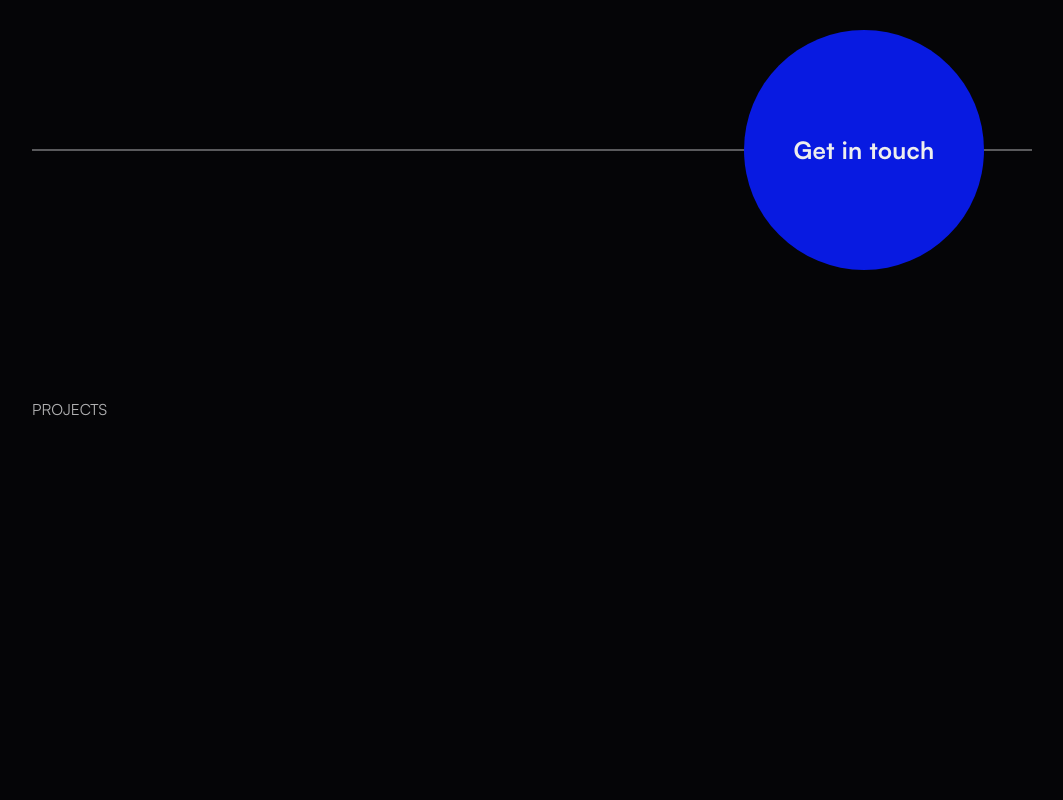
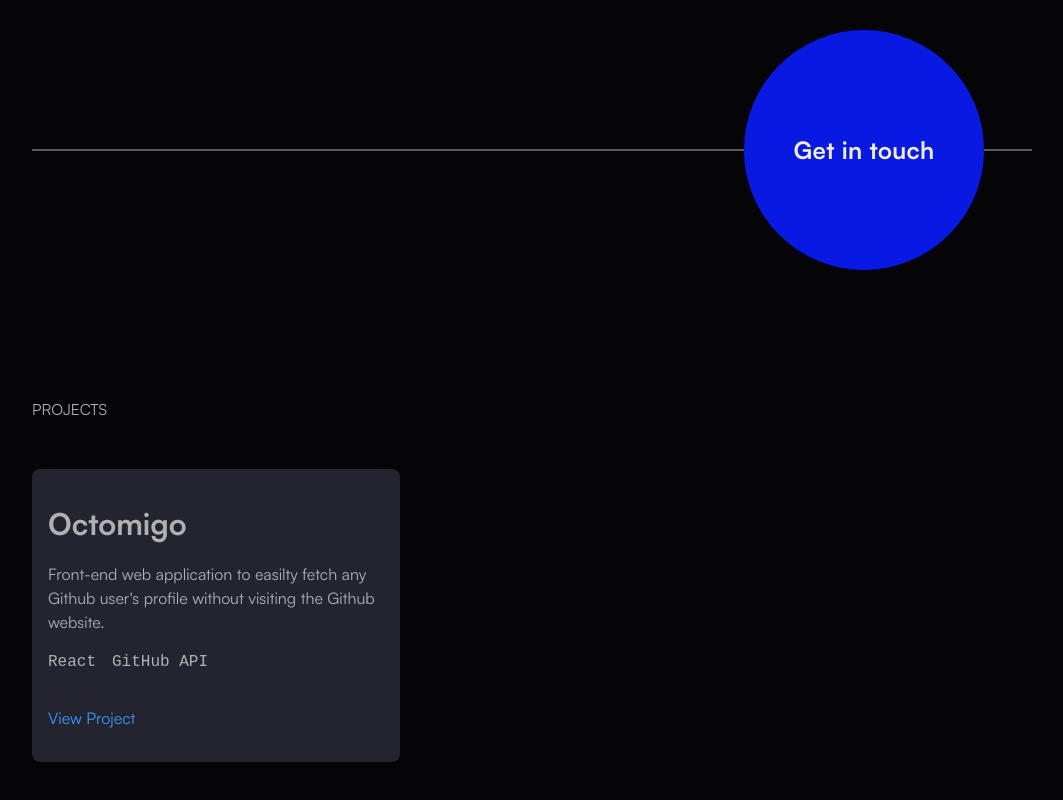
Before and after one commit to gzkdev/portfolio-022, a React (Vite) app: page / in a window 1280 px wide. Shown: the part 606-1406 px from the top of the page, without its empty margins (24-1087 px from the left). Before the commit the page ends 1203 px from the top, so only its background shows below. Built offline with nearby package versions, Linux system fonts and the light colour scheme.

Commit message:
added project item component

```diff
--- /dev/null
+++ b/src/Components/ProjectItem.jsx
@@ -0,0 +1,84 @@
+import styled from "styled-components";
+
+const ProjectItemStyled = styled.div`
+  display: flex;
+  flex-direction: column;
+  justify-content: space-between;
+  padding: 2rem 1rem;
+  background: var(--color-710);
+  border-radius: 8px;
+
+  & h4 {
+    font-size: var(--font-sze-400);
+  }
+
+  & > div {
+    font-size: var(--font-sze-200);
+    margin-top: 1rem;
+    margin-bottom: 2rem;
+
+    & ul {
+      list-style: none;
+      display: flex;
+      flex-wrap: wrap;
+      align-items: flex-start;
+      font-size: var(--font-sze-200);
+      font-family: "Courier New", Courier, monospace;
+      margin-top: 1rem;
+
+      & li {
+        margin-right: 1rem;
+      }
+    }
+  }
+
+  & a {
+    font-size: var(--font-sze-200);
+    text-decoration: none;
+    transition: 400ms color;
+    color: var(--color-200);
+    align-self: flex-start;
+    position: relative;
+
+    &::after {
+      content: "";
+      position: absolute;
+      bottom: 0;
+      left: 0;
+      width: 100%;
+      height: 1px;
+      background-color: currentColor;
+      transform: scaleX(0);
+      transition: transform 400ms;
+      transform-origin: right;
+    }
+
+    &:hover::after {
+      transform: scaleX(1);
+      transform-origin: left;
+    }
+  }
+`;
+
+function ProjectItem() {
+  return (
+    <ProjectItemStyled>
+      <h4>Octomigo</h4>
+      <div>
+        <p>
+          Front-end web application to easilty fetch any Github user's profile
+          without visiting the Github website.
+        </p>
+        <ul>
+          <li>React</li>
+          <li>GitHub API</li>
+        </ul>
+      </div>
+      <a href="http://#" target="_blank" rel="noopener noreferrer">
+        View Project
+      </a>
+    </ProjectItemStyled>
+  );
+}
+
+export default ProjectItem;
--- a/src/Components/ProjectsSection.jsx
+++ b/src/Components/ProjectsSection.jsx
@@ -1,5 +1,5 @@
 import styled from "styled-components";
-import ProjectsSectionGrid from "./ProjectsSectionGrid";
+import ProjectsGrid from "./ProjectsSectionGrid";
 import SectionHeader from "./SectionHeader";
 
 const ProjectsSectionStyled = styled.section`
@@ -11,7 +11,7 @@ function ProjectsSection() {
   return (
     <ProjectsSectionStyled>
       <SectionHeader title="Projects" />
-      <ProjectsSectionGrid />
+      <ProjectsGrid />
     </ProjectsSectionStyled>
   );
 }
--- a/src/Components/ProjectsSectionGrid.jsx
+++ b/src/Components/ProjectsSectionGrid.jsx
@@ -1,14 +1,27 @@
 import styled from "styled-components";
+import ProjectItem from "./ProjectItem";
 
-const ProjectsSectionGridStyled = styled.div`
+const ProjectsGridStyled = styled.div`
   --columns: 1;
   display: grid;
   grid-template-columns: repeat(var(--columns), 1fr);
   gap: 2rem;
+
+  @media (min-width: 540px) {
+    --columns: 2;
+  }
+
+  @media (min-width: 1200px) {
+    --columns: 3;
+  }
 `;
 
-function ProjectsSectionGrid() {
-  return <ProjectsSectionGridStyled></ProjectsSectionGridStyled>;
+function ProjectsGrid() {
+  return (
+    <ProjectsGridStyled>
+      <ProjectItem />
+    </ProjectsGridStyled>
+  );
 }
 
-export default ProjectsSectionGrid;
+export default ProjectsGrid;
```
